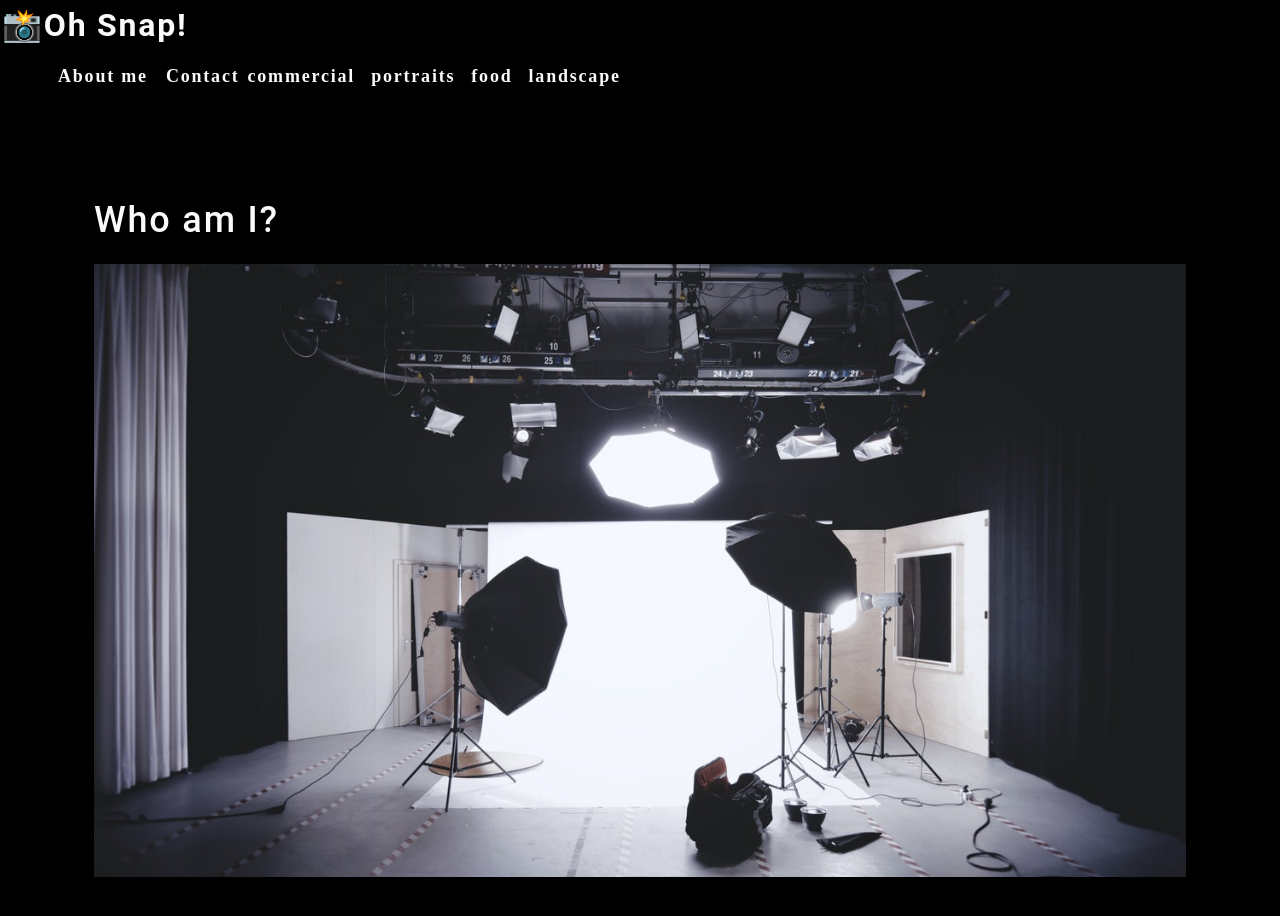
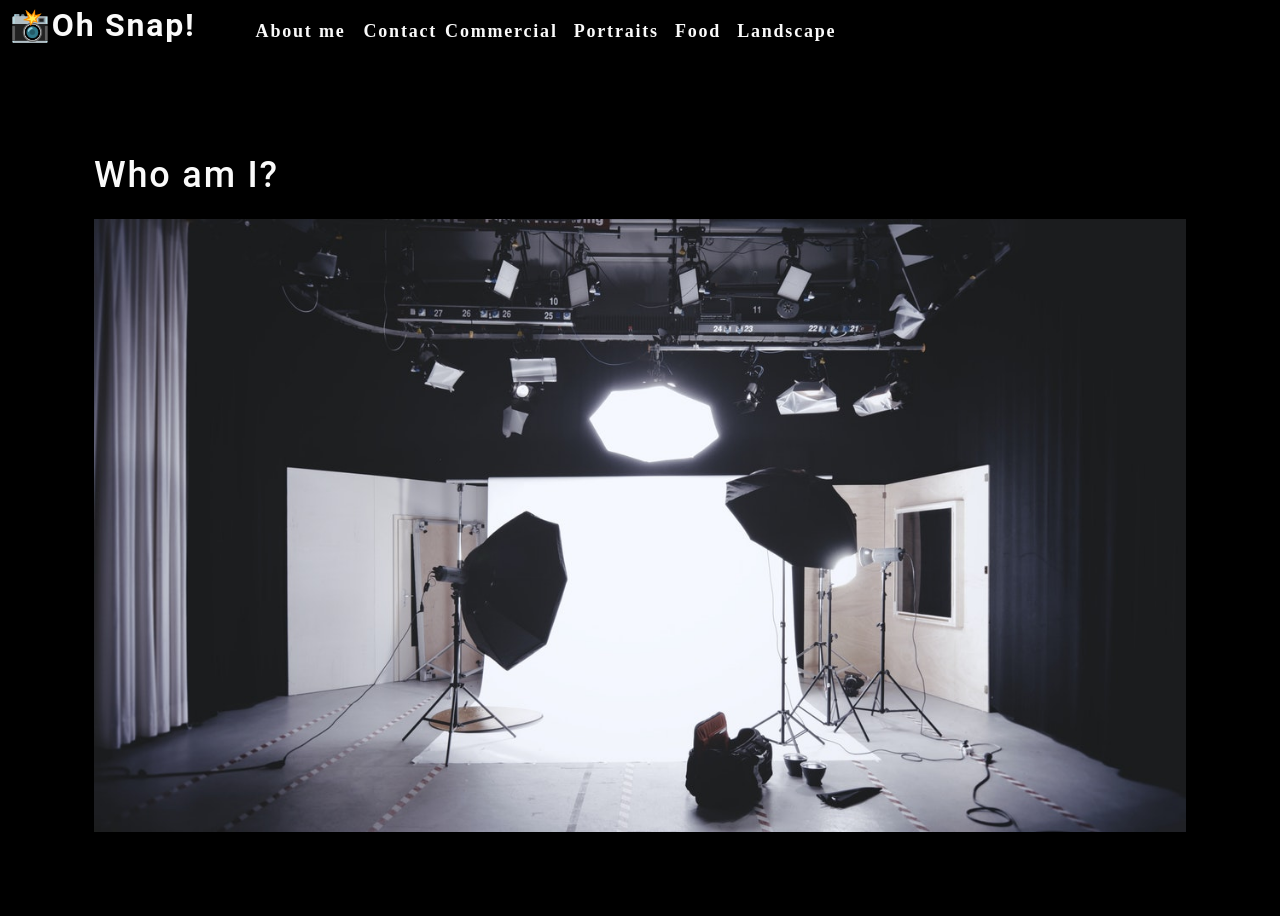
Before and after one commit to jaguilar95/photo-port, a React (Create React App) app: page / in a window 1280 px wide. Shown: the top 916 px of the page. Built offline with nearby package versions, Linux system fonts and the light colour scheme.

Commit message:
minor edits to Nav component

```diff
--- a/src/components/Nav/index.js
+++ b/src/components/Nav/index.js
@@ -1,5 +1,7 @@
 import React from "react";
+import { capitalizeFirstLetter } from "../../utils/helpers";
 
+function Nav() {
   const categories = [
     {
       name: "commercial",
@@ -20,13 +22,13 @@ const categories = [
     },
   ];
 
-function Nav() {
-  function categorySelected(name) {
-    console.log(`${name} clicked`);
+  function handleClick(item) {
+    console.log(`${item} clicked`);
+    return item;
   }
 
   return (
-    <header>
+    <header className="flex-row px-1">
       <h2>
         <a href="/" data-testid="link">
           <span role="img" aria-label="camera">
@@ -38,7 +40,11 @@ function Nav() {
       <nav>
         <ul className="flex-row">
           <li className="mx-2">
-            <a href="#about" data-testid="about">
+            <a
+              href="#about"
+              data-testid="about"
+              onClick={() => handleClick("About")}
+            >
               About me
             </a>
           </li>
@@ -47,8 +53,8 @@ function Nav() {
           </li>
           {categories.map((category) => (
             <li className="mx-1" key={category.name}>
-              <span onClick={() => categorySelected(category.name)}>
-                {category.name}
+              <span onClick={() => handleClick(category.name)}>
+                {capitalizeFirstLetter(category.name)}
               </span>
             </li>
           ))}
```
Lines whose indentation alone changed are shown as unchanged.
